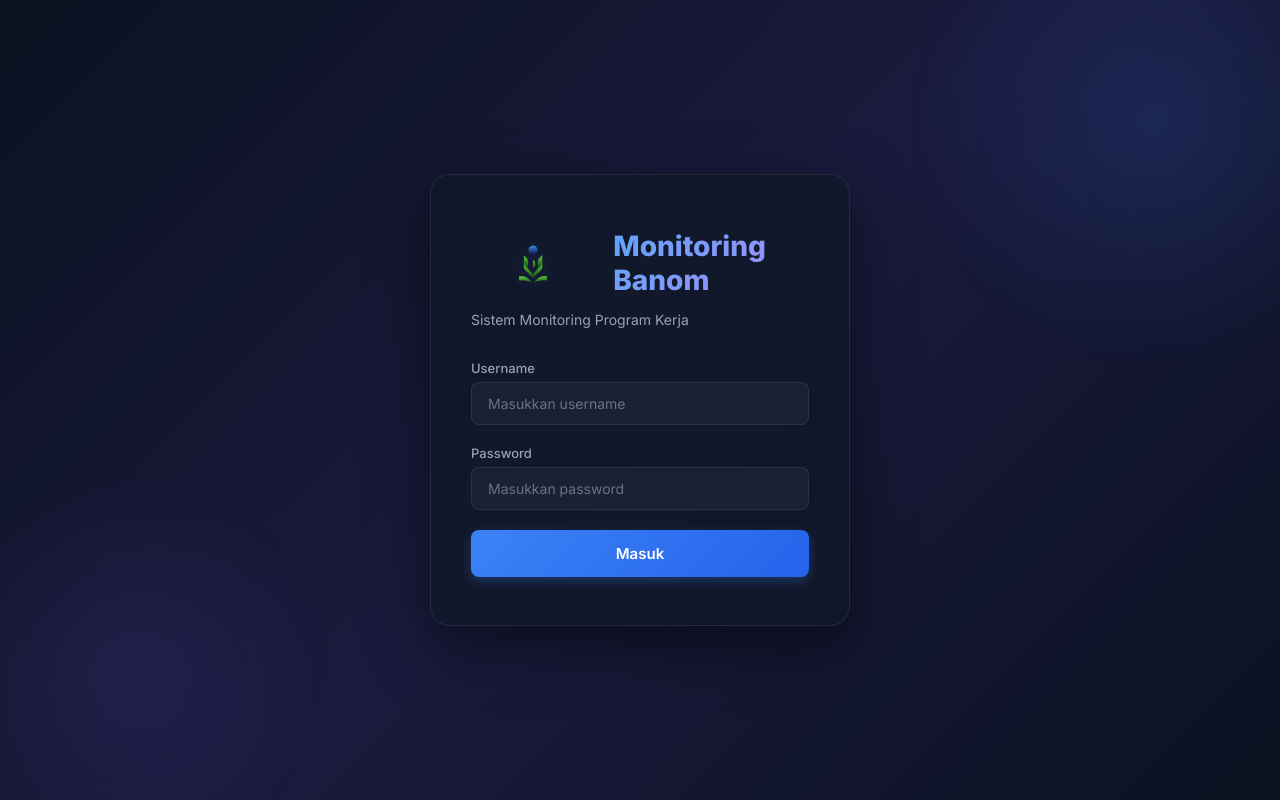
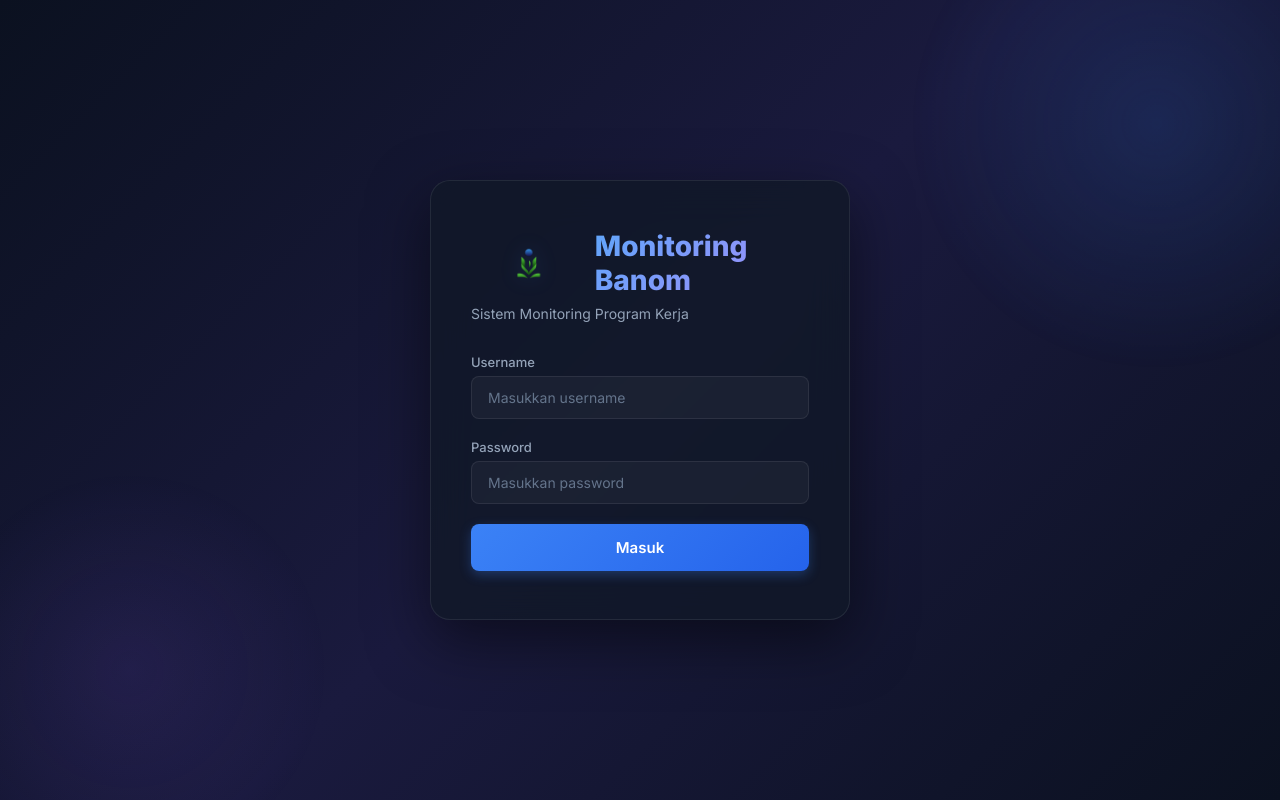
Before and after one commit to fana-bae/monitoring-banom, a website: page public/index.html in a window 1280 px wide. Drawn offline with Linux system fonts and the light colour scheme; no server answers.

Commit message:
Revert login logo size and keep sidebar logo improvements

```diff
--- a/public/styles.css
+++ b/public/styles.css
@@ -140,9 +140,8 @@ body {
 }
 
 .login-logo-img {
-  height: 80px;
+  height: 64px;
   width: auto;
-  margin-left: -10px; /* Offset image padding */
   filter: drop-shadow(0 0 10px rgba(59, 130, 246, 0.2));
 }
 
```
